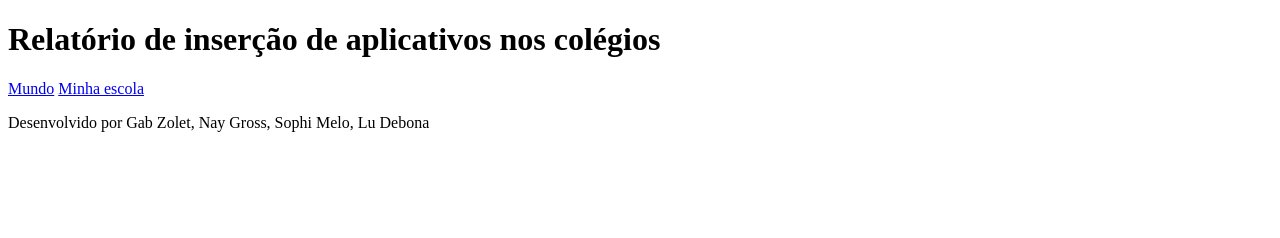
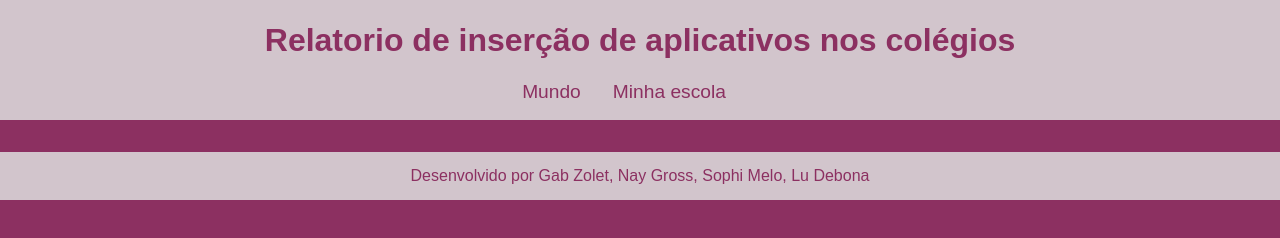
Before and after one commit to gabyzolet/projeto-3trimestreG, a plain HTML site: page index.html in a window 1280 px wide. Drawn offline with Linux system fonts and the light colour scheme; a web font is replaced by a local one.

Commit message:
Add files via upload

```diff
--- a/index.html
+++ b/index.html
@@ -5,10 +5,11 @@
     <meta http-equiv="X-UA-Compatible" content="IE=edge">
     <meta name="viewport" content="width=device-width, initial-scale=1.0">
     <title>Inserção de aplicativos nos colégios</title>
+    <link rel="stylesheet" href="style.css">
 </head>
 <body>
     <header>
-        <h1>Relatório de inserção de aplicativos nos colégios</h1>
+        <h1>Relatorio de inserção de aplicativos nos colégios</h1>
         <nav>
             <a href="index.html">Mundo</a>
             <a href="#">Minha escola</a>
@@ -17,7 +18,7 @@
     <main class="graficos-section">
         <section id="graficos-container"
         class="graficos-container">
-        <!-- crie os gráficos aqui -->
+        <!-- crie os graficos aqui -->
     </section>
     </main>
     <footer>
--- a/style.css
+++ b/style.css
@@ -0,0 +1,58 @@
+@import url('https://fonts.googleapis.com/css2?family=SUSE:wght@100..800&display=swap');
+
+:root {
+    --bg-color: #8C3061;
+    --primary-color: #dddd;
+    --secondary-color: #D95F59;
+    --font: "SUSE", sans-serif;
+}
+
+body {
+    background-color: var(--bg-color);
+    color: var(--primary-color);
+    font-family: var(--font);
+    height: 100vh;
+    margin: 0;
+}
+
+header {
+    background-color: var(--primary-color);
+    text-align: center;
+    padding: 1px;
+}
+
+h1 {
+    font-size: 2rem;
+    color: var(--bg-color);
+    font-weight: 700;
+}
+
+nav {
+    display: flex;
+    justify-content: center;
+    font-weight: 400;
+}
+
+nav a {
+    text-decoration: none;
+    color: var(--bg-color);
+    margin: 0 2rem 1rem 0rem;
+    font-size: 1.2rem;
+}
+
+nav a:hover {
+    text-decoration: underline;
+    transform: scale(0.90);
+    transition: transform 0.1s;
+}
+
+footer {
+    display: flex;
+    align-items: center;
+    justify-content: center;
+    background-color: var(--primary-color);
+    color: var(--bg-color);
+    width: 100%;
+    height: 3rem;
+    margin-top: 2rem;
+}
```
